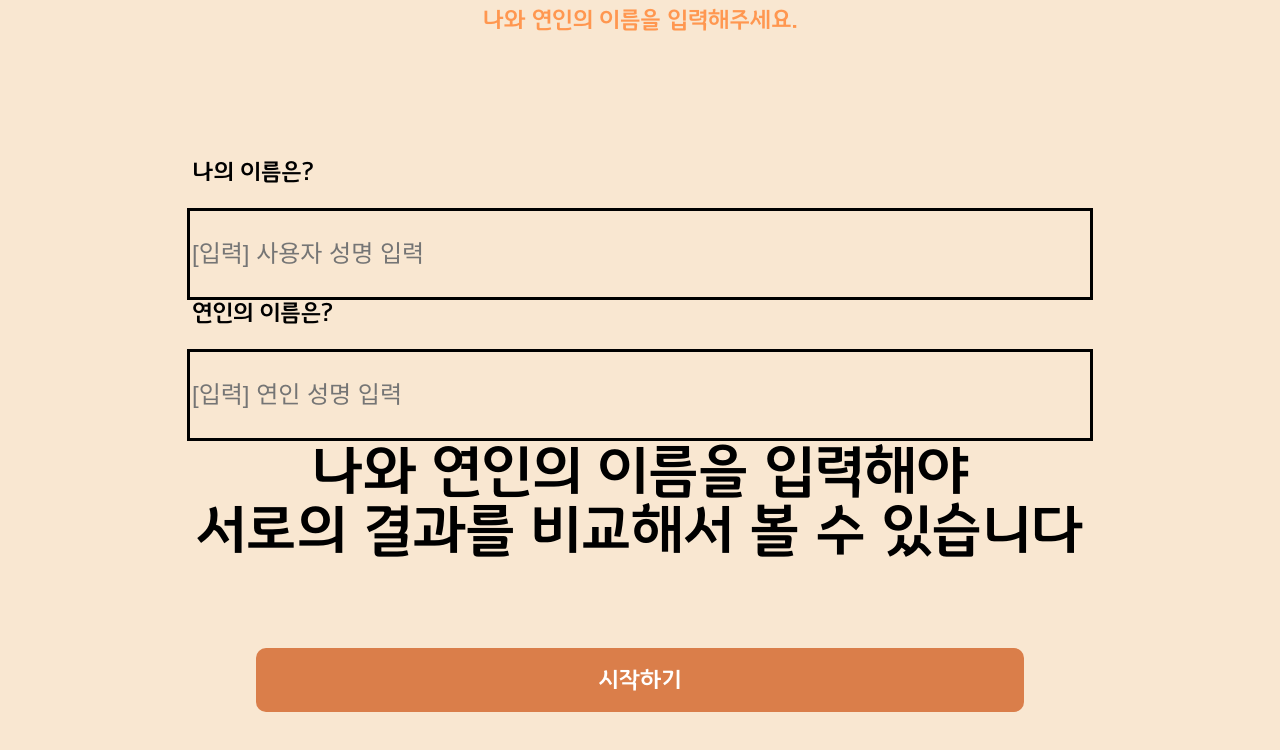
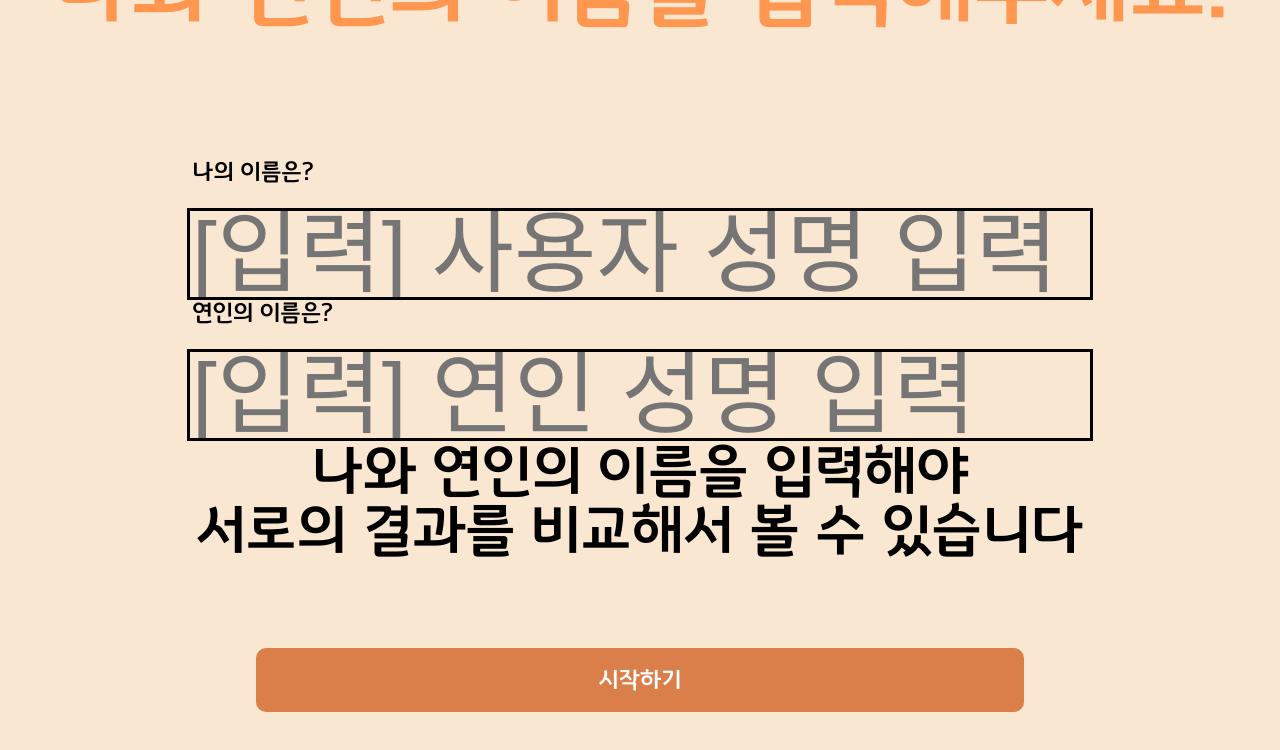
Before and after one commit to qocksdlf123/banjjog, a React (Create React App) app in the folder front/: page /start in a window 1280 px wide. Shown: the top 750 px of the page. Built offline with nearby package versions, Linux system fonts and the light colour scheme.

Commit message:
:boom: style : 폰트 사이즈 조절

```diff
--- a/front/src/page/StartPage/style.css
+++ b/front/src/page/StartPage/style.css
@@ -8,7 +8,7 @@
 }
 .start-title {
   text-align: center;
-  font-size: x-large;
+  font-size: 7vw;
   color: #ff9750;
 }
 .start-body {
@@ -37,7 +37,7 @@
 .start-inputbox {
   width: 100%;
   height: 60%;
-  font-size: x-large;
+  font-size: 7vw;
   border: 3px solid black;
   background-color: transparent;
   align-self: center;
```
